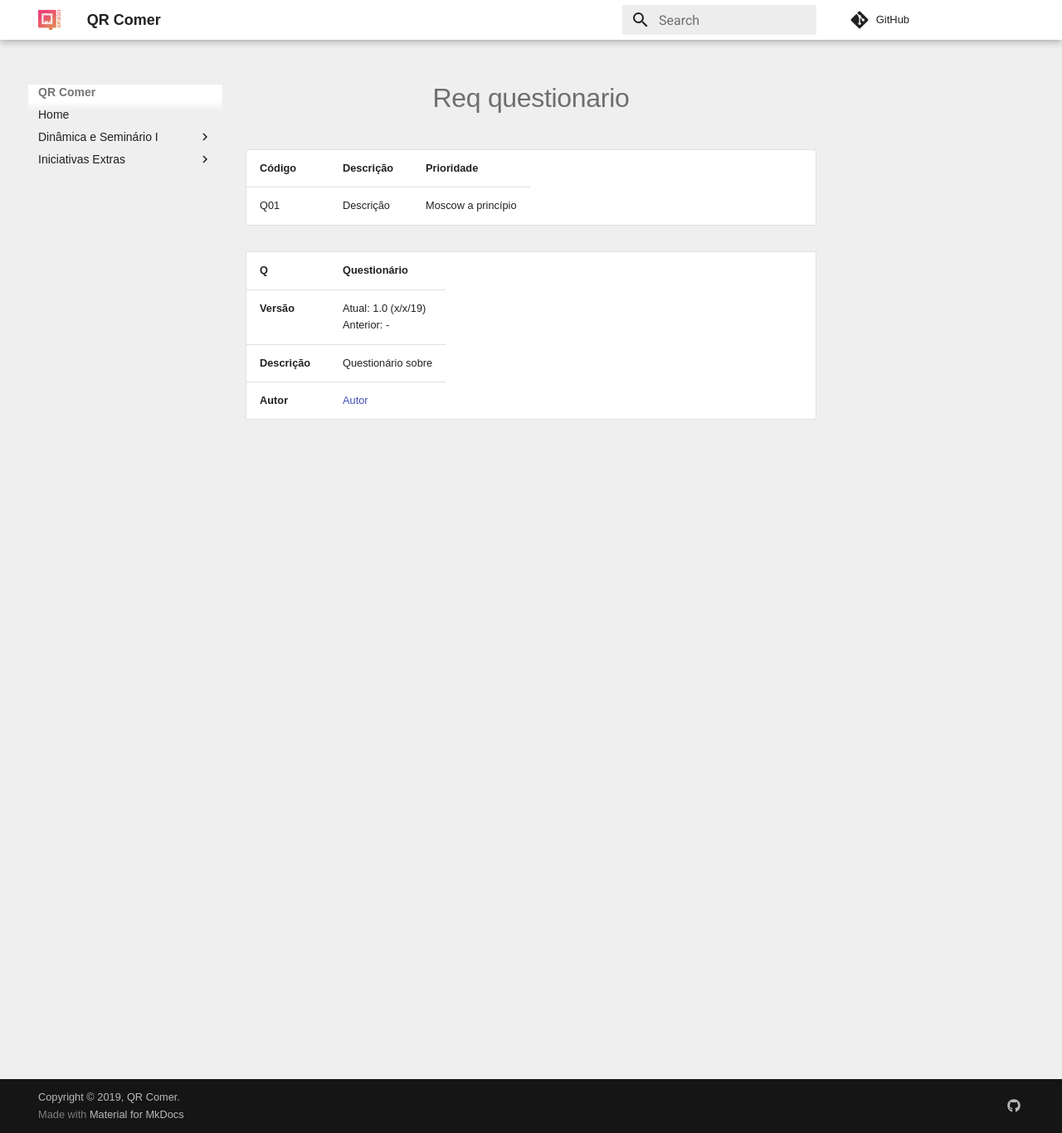
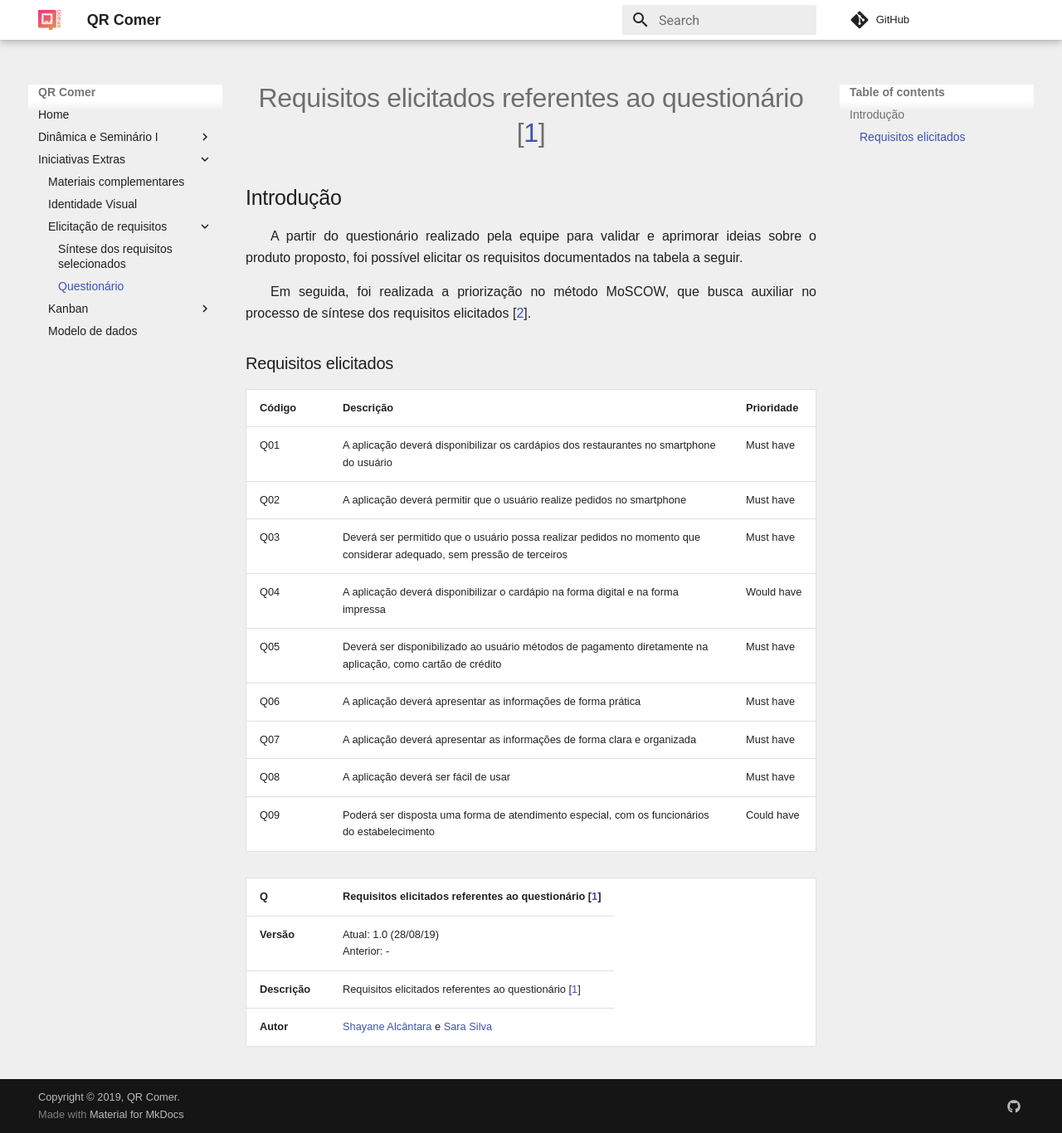
Before and after one commit to fga-desenho-2019-2/Wiki, an MkDocs documentation site: the page built from docs/iniciativas_extras/elicitacao_de_requisitos/req_questionario.md, in a window 1280 px wide and 1366 px high. Shown: the whole window at 83% size. Built offline with MkDocs 1.6.1 and Material for MkDocs 9.7.7, drawn with Linux system fonts in a browser that asks for light colours; comment, search, counter and statistics services are not loaded; old or Windows-style settings are respelled for this version of MkDocs.

Commit message:
Add questionary requirements

```diff
--- a/docs/iniciativas_extras/elicitacao_de_requisitos/req_questionario.md
+++ b/docs/iniciativas_extras/elicitacao_de_requisitos/req_questionario.md
@@ -1,10 +1,27 @@
+# Requisitos elicitados referentes ao questionário [[1](../../seminario1/questionario.md)]
+
+## Introdução
+
+A partir do questionário realizado pela equipe para validar e aprimorar ideias sobre o produto proposto, foi possível elicitar os requisitos documentados na tabela a seguir.
+
+Em seguida, foi realizada a priorização no método MoSCOW, que busca auxiliar no processo de síntese dos requisitos elicitados [[2](../elicitacao_de_requisitos/elicitacao_de_requisitos.md)].
+
+### Requisitos elicitados
 | Código | Descrição | Prioridade |
 |--|--|--|
-| Q01 | Descrição | Moscow a princípio |
+| Q01 | A aplicação deverá disponibilizar os cardápios dos restaurantes no smartphone do usuário | Must have |
+| Q02 | A aplicação deverá permitir que o usuário realize pedidos no smartphone | Must have |
+| Q03 | Deverá ser permitido que o usuário possa realizar pedidos no momento que considerar adequado, sem pressão de terceiros | Must have |
+| Q04 | A aplicação deverá disponibilizar o cardápio na forma digital e na forma impressa | Would have |
+| Q05 | Deverá ser disponibilizado ao usuário métodos de pagamento diretamente na aplicação, como cartão de crédito | Must have |
+| Q06 | A aplicação deverá apresentar as informações de forma prática | Must have |
+| Q07 | A aplicação deverá apresentar as informações de forma clara e organizada | Must have |
+| Q08 | A aplicação deverá ser fácil de usar | Must have |
+| Q09 | Poderá ser disposta uma forma de atendimento especial, com os funcionários do estabelecimento | Could have |
 
 
-| **Q** | **Questionário**  |
+| **Q** | **Requisitos elicitados referentes ao questionário [[1](../../seminario1/questionario.md)]**  |
 |--|--|
-| **Versão**| Atual: 1.0 (x/x/19) <br> Anterior: - |
-| **Descrição** | Questionário sobre |
-|**Autor**| [Autor](https://github.com/autor)
+| **Versão**| Atual: 1.0 (28/08/19) <br> Anterior: - |
+| **Descrição** | Requisitos elicitados referentes ao questionário [[1](../../seminario1/questionario.md)] |
+|**Autor**| [Shayane Alcântara](https://github.com/shayanealcantara) e [Sara Silva](https://github.com/sarasilva)
--- a/mkdocs.yml
+++ b/mkdocs.yml
@@ -36,6 +36,9 @@ pages:
   - Iniciativas Extras:
       - Materiais complementares: 'iniciativas_extras/pesquisa_de_mercado.md'
       - Identidade Visual: 'iniciativas_extras/identidade_visual.md'
+      - Elicitação de requisitos:
+        - Síntese dos requisitos selecionados: 'iniciativas_extras/elicitacao_de_requisitos/elicitacao_de_requisitos.md'
+        - Questionário: 'iniciativas_extras/elicitacao_de_requisitos/req_questionario.md'
       - Kanban:
         - 5W2H Kanban: 'iniciativas_extras/kanban/5w2h.md'
         - Empresas que usam Kaban: 'iniciativas_extras/kanban/estudo_de_casos.md'
```
Also changed, not shown: docs/iniciativas_extras/elicitacao_de_requisitos/elicitacao_de_requisitos.md (added, +1 -0 lines).
